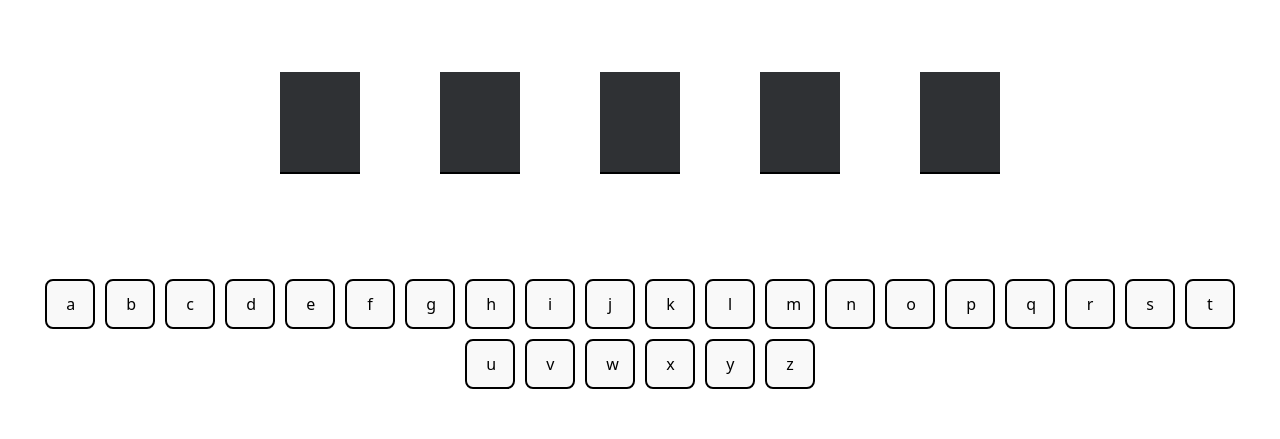
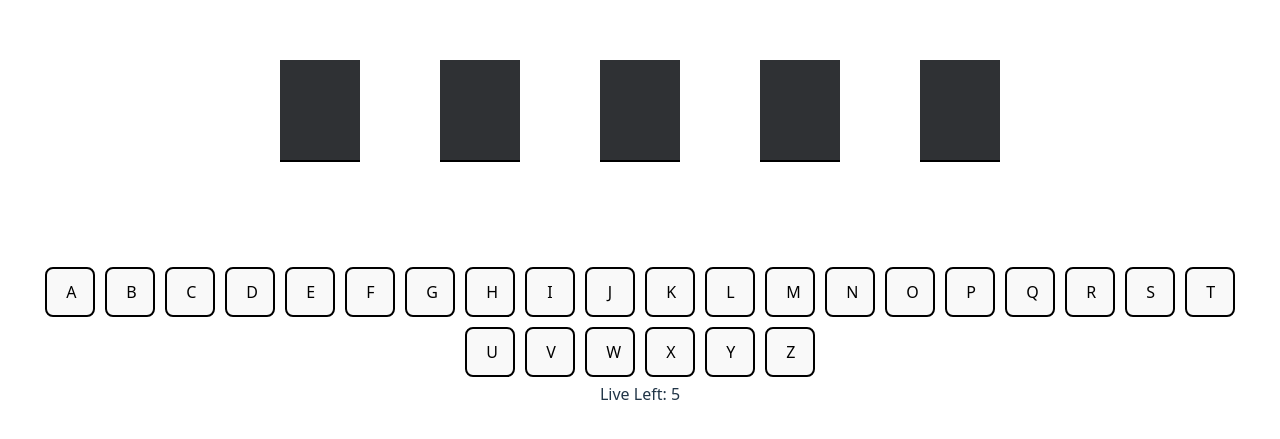
Before and after one commit to MikeTechnoB/Hangman, a React (Vite) app in the folder hangman-react/: page / in a window 1280 px wide. Shown: the part 167-606 px from the top of the page. Built offline with nearby package versions, Linux system fonts and the light colour scheme.

Commit message:
converted to React code

```diff
--- a/hangman-react/src/App.css
+++ b/hangman-react/src/App.css
@@ -1,5 +1,4 @@
 #root {
-  max-width: 1280px;
   margin: 0 auto;
   padding: 2rem;
   text-align: center;
@@ -15,7 +14,6 @@
 
 .lettersWORD {
   border-bottom: 2px solid black;
-  gap: 5px;
   width: 80px;
   height: 100px;
   background-color: rgb(47, 49, 52);
--- a/hangman-react/src/App.jsx
+++ b/hangman-react/src/App.jsx
@@ -1,50 +1,101 @@
-import { useState } from "react";
+import { useState, useEffect } from "react";
 import "./App.css";
 
 const ALPHABET = [
-  "a",
-  "b",
-  "c",
-  "d",
-  "e",
-  "f",
-  "g",
-  "h",
-  "i",
-  "j",
-  "k",
-  "l",
-  "m",
-  "n",
-  "o",
-  "p",
-  "q",
-  "r",
-  "s",
-  "t",
-  "u",
-  "v",
-  "w",
-  "x",
-  "y",
-  "z",
+  "A",
+  "B",
+  "C",
+  "D",
+  "E",
+  "F",
+  "G",
+  "H",
+  "I",
+  "J",
+  "K",
+  "L",
+  "M",
+  "N",
+  "O",
+  "P",
+  "Q",
+  "R",
+  "S",
+  "T",
+  "U",
+  "V",
+  "W",
+  "X",
+  "Y",
+  "Z",
 ];
 
 const WORDOFTHEDAY = "ABOUT";
+
 function App() {
+  const [lives, setLives] = useState(5);
+  const [guessedLetters, setGuessedLetters] = useState([]);
+
+  const handleLetterClick = (letter) => {
+    console.log("Clicked:", letter);
+    setGuessedLetters([...guessedLetters, letter]);
+
+    if (!WORDOFTHEDAY.includes(letter)) {
+      setLives(lives - 1);
+    }
+  };
+
+  const handleGameOver = () => {
+    alert("You Lose! Word is:" + WORDOFTHEDAY);
+    setLives(5);
+    setGuessedLetters([]);
+  };
+
+  const handleWin = () => {
+    alert("You won!");
+    setLives(5);
+    setGuessedLetters([]);
+  };
+
+  useEffect(() => {
+    const checkAllLettersGuessed = WORDOFTHEDAY.split("").every((letter) =>
+      guessedLetters.includes(letter)
+    );
+
+    if (checkAllLettersGuessed && guessedLetters.length > 0) {
+      setTimeout(() => {
+        handleWin();
+      }, 500);
+    }
+    if (lives === 0) {
+      setTimeout(() => {
+        handleGameOver();
+      }, 500);
+    }
+  }, [guessedLetters, lives]);
+
   return (
     <main>
       <div className="WOD">
         {WORDOFTHEDAY.split("").map((letterOfWORD) => (
-          <div className="lettersWORD"></div>
+          <div className="lettersWORD">
+            {guessedLetters.includes(letterOfWORD) ? letterOfWORD : ""}
+          </div>
         ))}
       </div>
 
       {ALPHABET.map((letter) => (
-        <button id={letter} className="button-letters">
+        <button
+          id={letter}
+          className="button-letters"
+          onClick={() => handleLetterClick(letter)}
+          disabled={guessedLetters.includes(letter)}
+        >
           {letter}
         </button>
       ))}
+
+      <div className="liveleft">Live Left: {lives}</div>
     </main>
   );
 }
```
Also changed, not shown: 1 other file (tests, documents, lock files or other folders).
